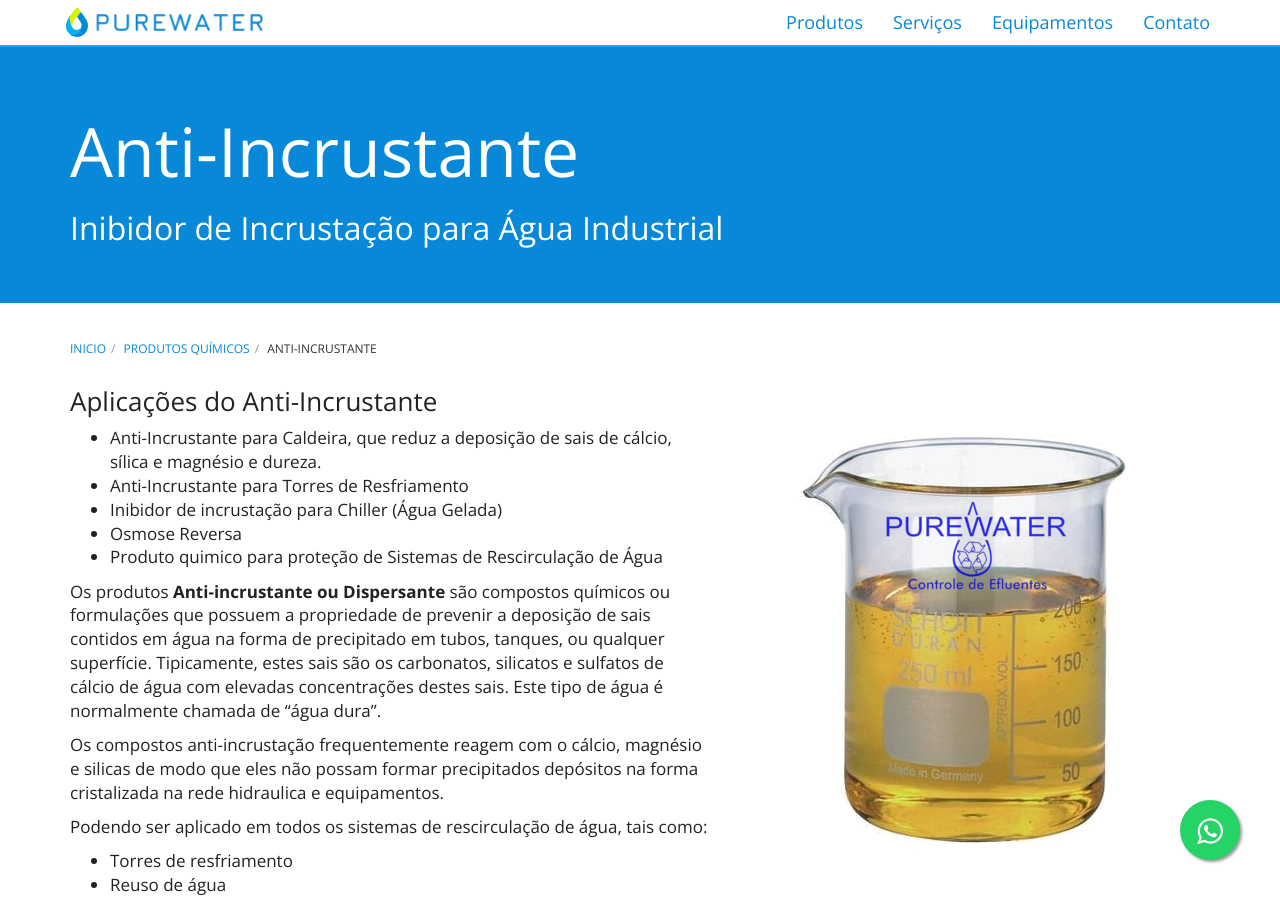
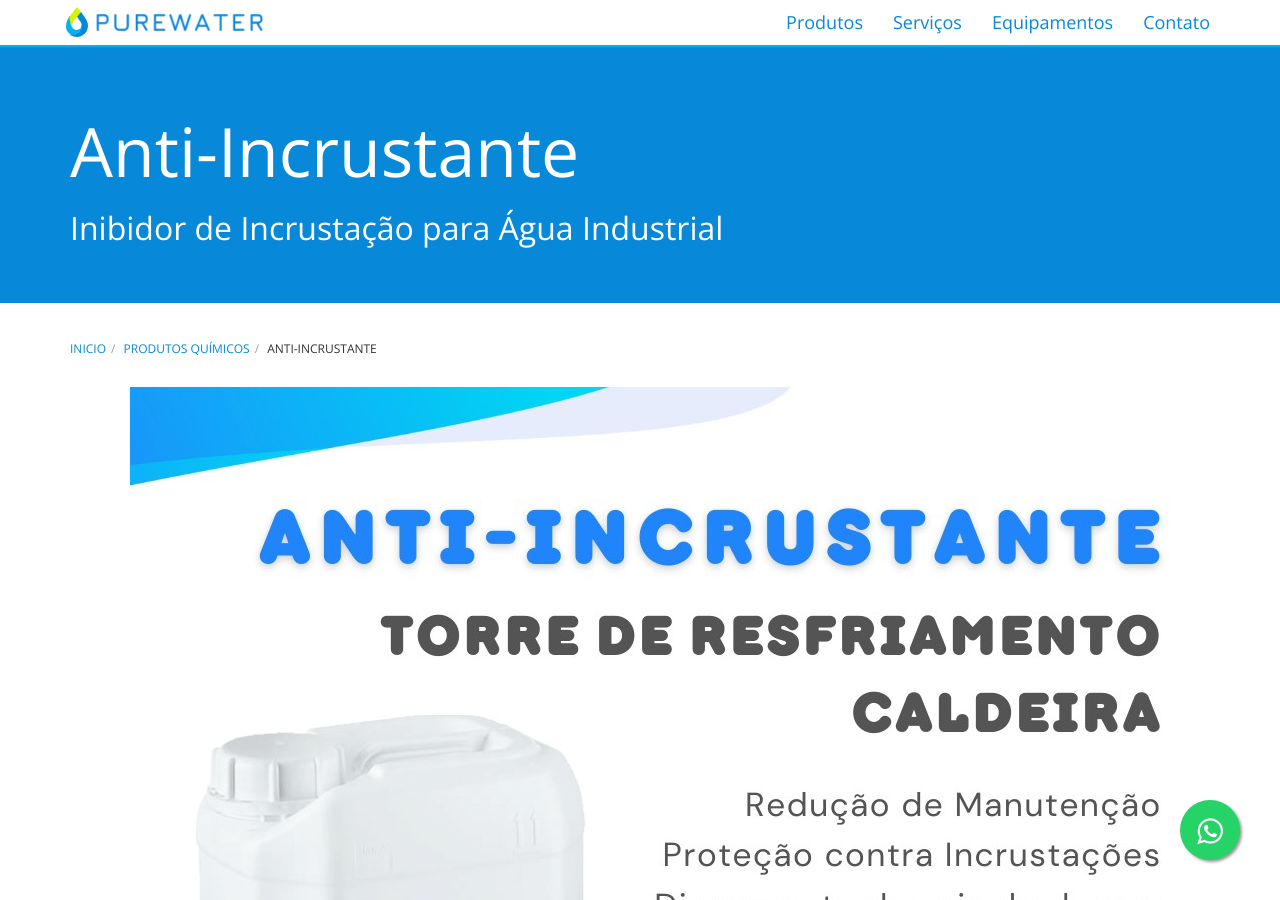
Before and after one commit to purewaterefluentes/purewaterefluentes.github.io, a Jekyll site: the page built from produtos/anti-incrustante.md, in a window 1280 px wide and 900 px high. Built offline with Jekyll 4.4.1, drawn with Linux system fonts in a browser that asks for light colours; nearby versions of some CDN libraries; library files that are not in the unit come from our copies.

Commit message:
Update anti-incrustante.md

```diff
--- a/produtos/anti-incrustante.md
+++ b/produtos/anti-incrustante.md
@@ -5,7 +5,7 @@
 keywords: Anti-Incrustante, caldeiras, torre de resfriamento, chiller
 description: Anti-incrustante é usado para prevenir a deposição de sais dissolvidos de carbonatos, silicatos, oxido ferroso e sulfatos de cálcio na água industrial, evitando a incrustação em tanques, tubulações, caldeiras, torre de resfriamento, chiller.
 ---
- <img class="img-responsive pull-right" style="max-width: 100;" src="../../website/images/Policloreto de aluminio.png" alt="Policloreto de alumínio">
+ <img class="img-responsive pull-right" style="max-width: 100;" src="../../website/images/Anti-incrustante_caldeira_torre.jpg" alt="Anti_incrustante_para_caldeira_Torre_resfriamento">
 
 ### Aplicações do Anti-Incrustante
 - Anti-Incrustante para Caldeira, que reduz a deposição de sais de cálcio, sílica e magnésio e dureza.
```
